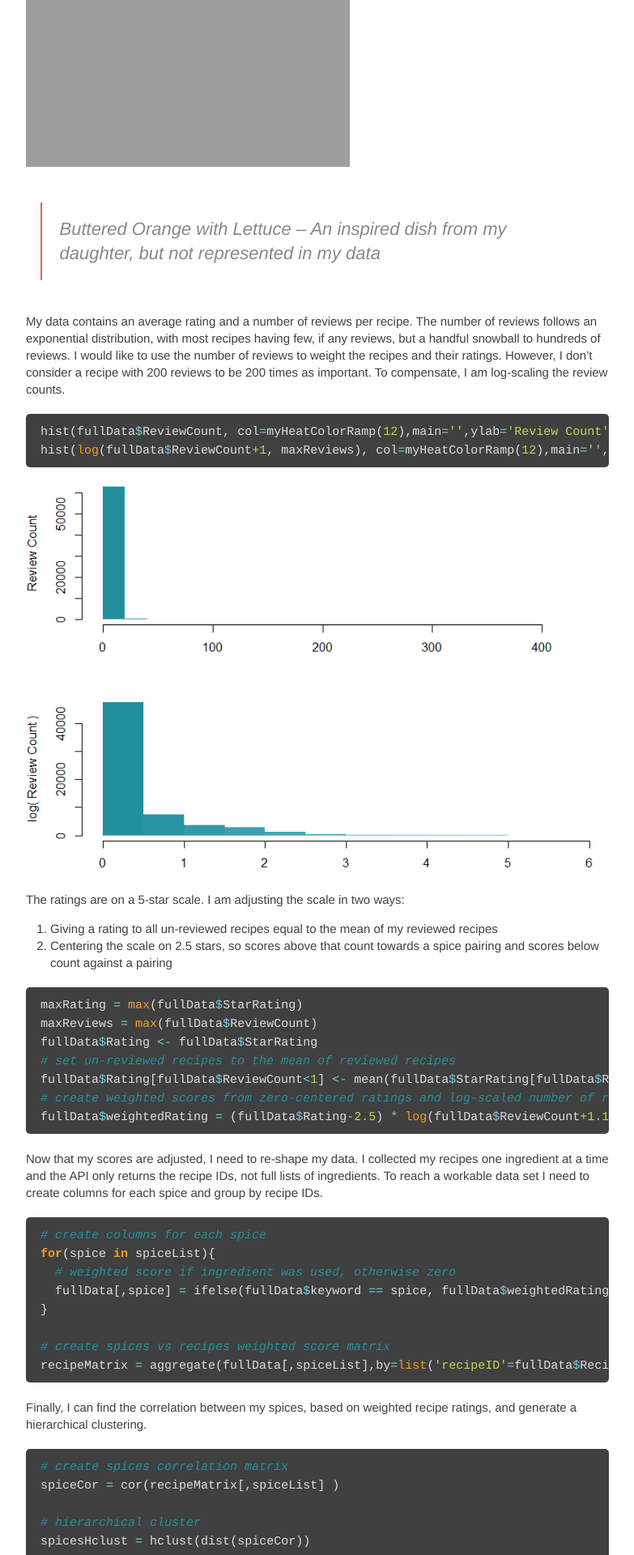
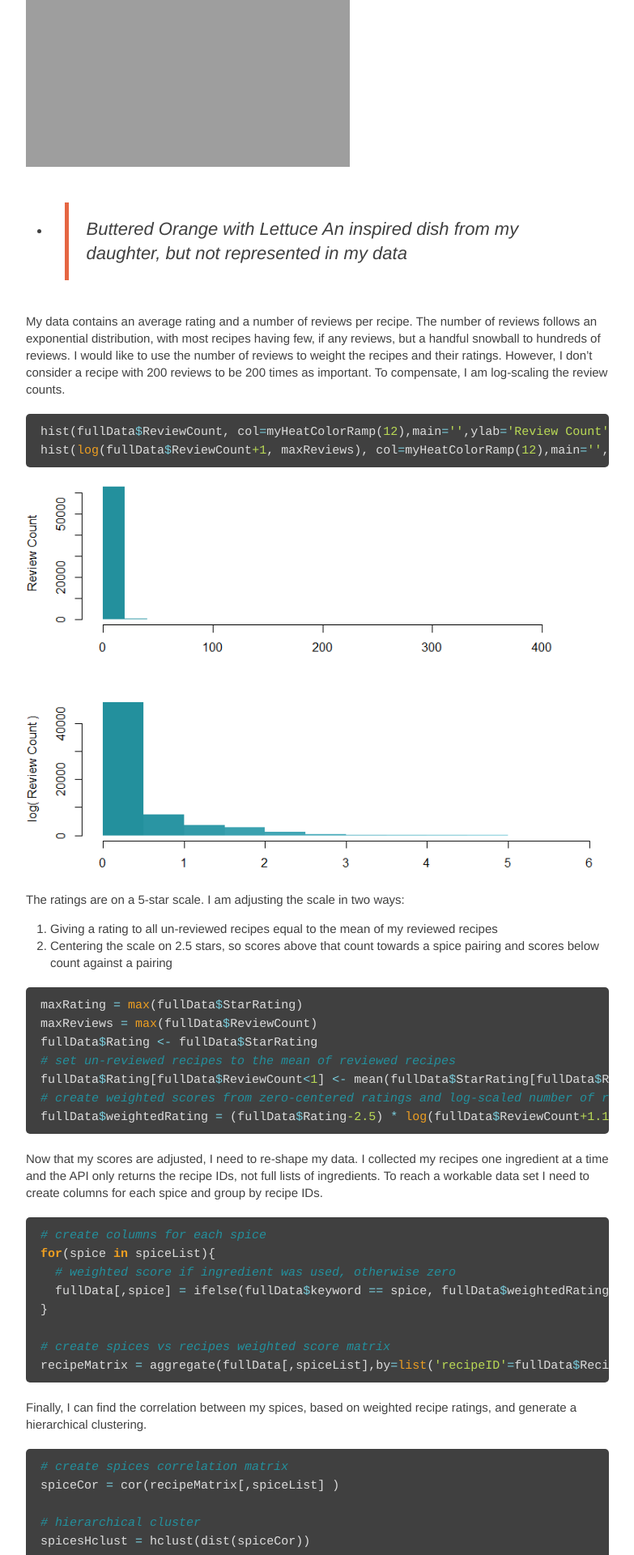
Before and after one commit to lafncow/lafncow.github.io, a Jekyll site: the page built from _posts/2015-12-16-Building-A-Hierarchical-Spice-Cabinet.md, in a window 1280 px wide. Shown: the part 596-2516 px from the top of the page at 81% size, without its empty margins (248-1031 px from the left). Built offline with Jekyll 4.4.1, drawn with Linux system fonts in a browser that asks for light colours; some of the changed text lies outside the part shown.

Commit message:
Style blockquotes

```diff
--- a/_posts/2015-12-16-Building-A-Hierarchical-Spice-Cabinet.md
+++ b/_posts/2015-12-16-Building-A-Hierarchical-Spice-Cabinet.md
@@ -14,7 +14,8 @@
 
 ![Buttered Orange with Lettuce]({{ site.url }}/images/ButteredOrangeWithLettuce.PNG)
 
-> Buttered Orange with Lettuce -- An inspired dish from my daughter, but not represented in my data
+* > *Buttered Orange with Lettuce*
+  > An inspired dish from my daughter, but not represented in my data
 
 My data contains an average rating and a number of reviews per recipe. The number of reviews follows an exponential distribution, with most recipes having few, if any reviews, but a handful snowball to hundreds of reviews. I would like to use the number of reviews to weight the recipes and their ratings. However, I don't consider a recipe with 200 reviews to be 200 times as important. To compensate, I am log-scaling the review counts.
 
@@ -72,7 +73,7 @@
 
 Voila! I have some pretty intuitive clusters here:
 
-1. Sweet spices (allspice, cinnamon, nutmeg)
+1. <b style="color:#ED9E21">Sweet spices</b> (allspice, cinnamon, nutmeg)
 2. Garnish herbs (basil, oregano)
 3. Hot spices (paprika, cayenne, cumin)
 4. Specialty spices (coriander, mint, saffron, turmeric, cardamom)
--- a/style.scss
+++ b/style.scss
@@ -274,11 +274,21 @@
 .post {
   blockquote {
     margin: 1.8em .8em;
-    border-left: 2px solid $reddish;
+    border-left: 5px solid $reddish;
     padding: 0.1em 1em;
-    color: $gray;
+    color: $darkGray;
     font-size: 22px;
     font-style: italic;
+  }
+
+  blockquote blockquote{
+    margin: 0;
+    border: none;
+    padding: 0;
+    color: $gray;
+    font-size: 16px;
+    text-align: right;
+    font-style: normal;
   }
 
   .comments {
```
Also changed, not shown: other parts of _posts/2015-12-16-Building-A-Hierarchical-Spice-Cabinet.md (+3 -0 lines).
